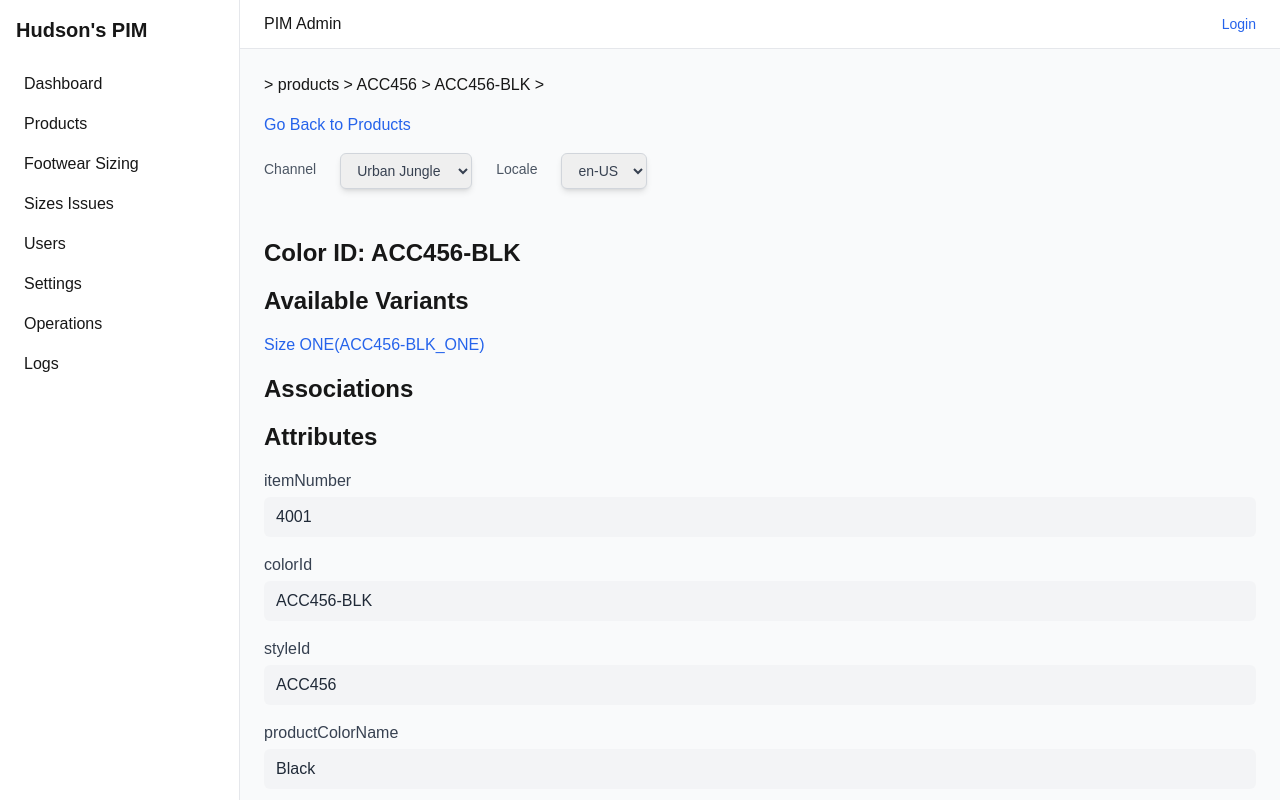
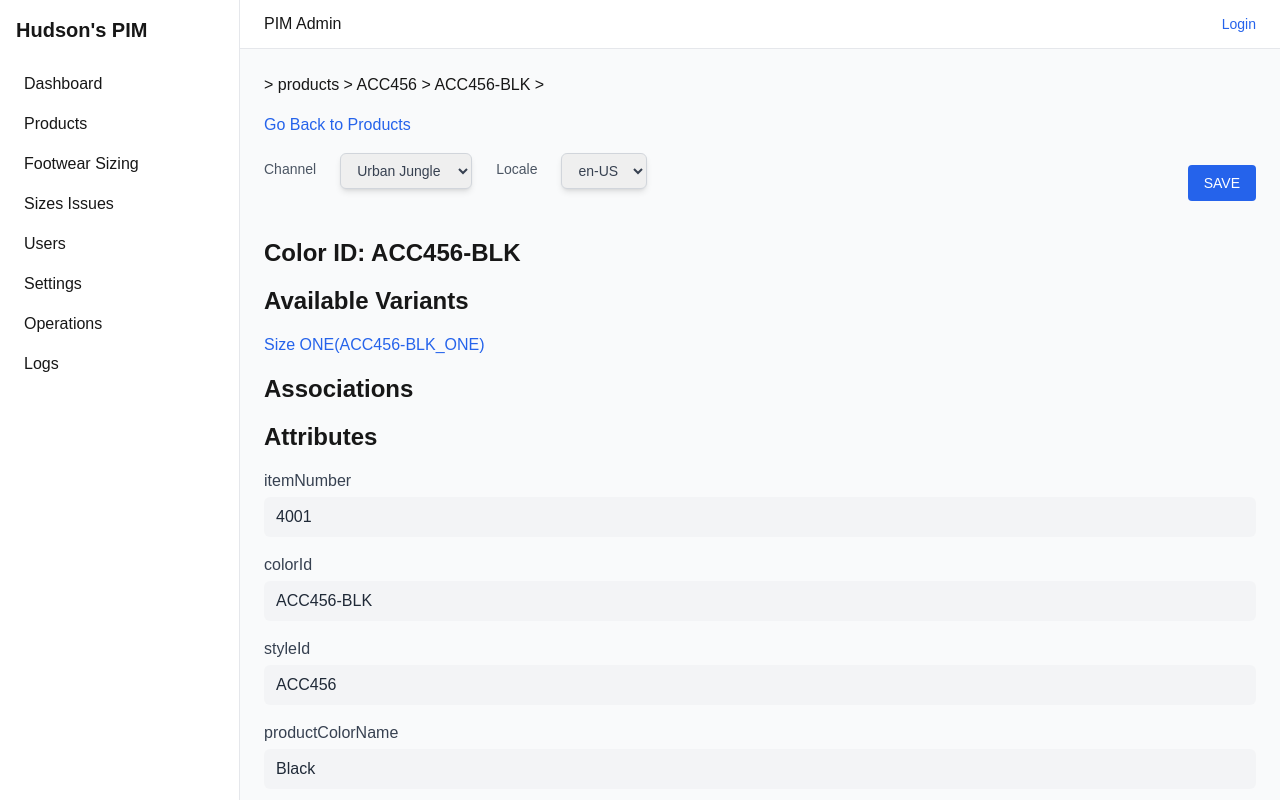
Before and after one commit to DCodeWorks/DynamicsPIM, a Next.js app: page /products/ACC456/ACC456-BLK in a window 1280 px wide. Built offline with nearby package versions, Linux system fonts and the light colour scheme.

Commit message:
fixed some minor issues

```diff
--- a/app/products/[styleId]/layout.tsx
+++ b/app/products/[styleId]/layout.tsx
@@ -18,7 +18,7 @@ export default function StyleLayout({ children }: { children: ReactNode }) {
       <div className=" base-link mb-4 mt-4">
         <Link href={"/products"}>Go Back to Products</Link>
       </div>
-      <div className="flex items-center space-x-6 mb-6 text-sm text-gray-700">
+      <div className="flex items-center justify-between space-x-6 mb-6 text-sm text-gray-700">
         <div className="flex items-center space-x-6 mb-6">
           <label htmlFor="channel" className=" mb-1 font-medium text-gray-600">
             Channel
@@ -55,6 +55,12 @@ export default function StyleLayout({ children }: { children: ReactNode }) {
             ))}
           </select>
         </div>
+        <button
+          type="submit"
+          className=" px-4 py-2 bg-blue-600 text-white rounded"
+        >
+          SAVE
+        </button>
       </div>
 
       <section>{children}</section>
```
